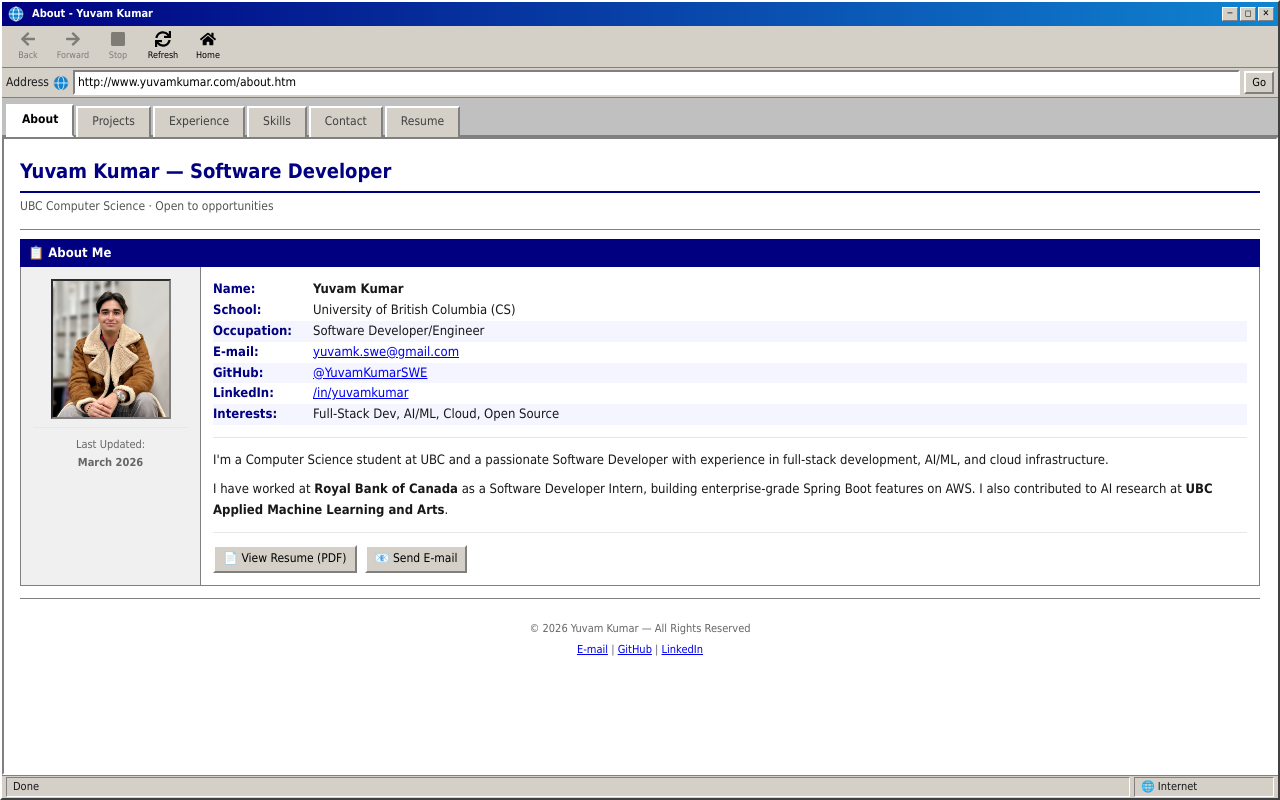
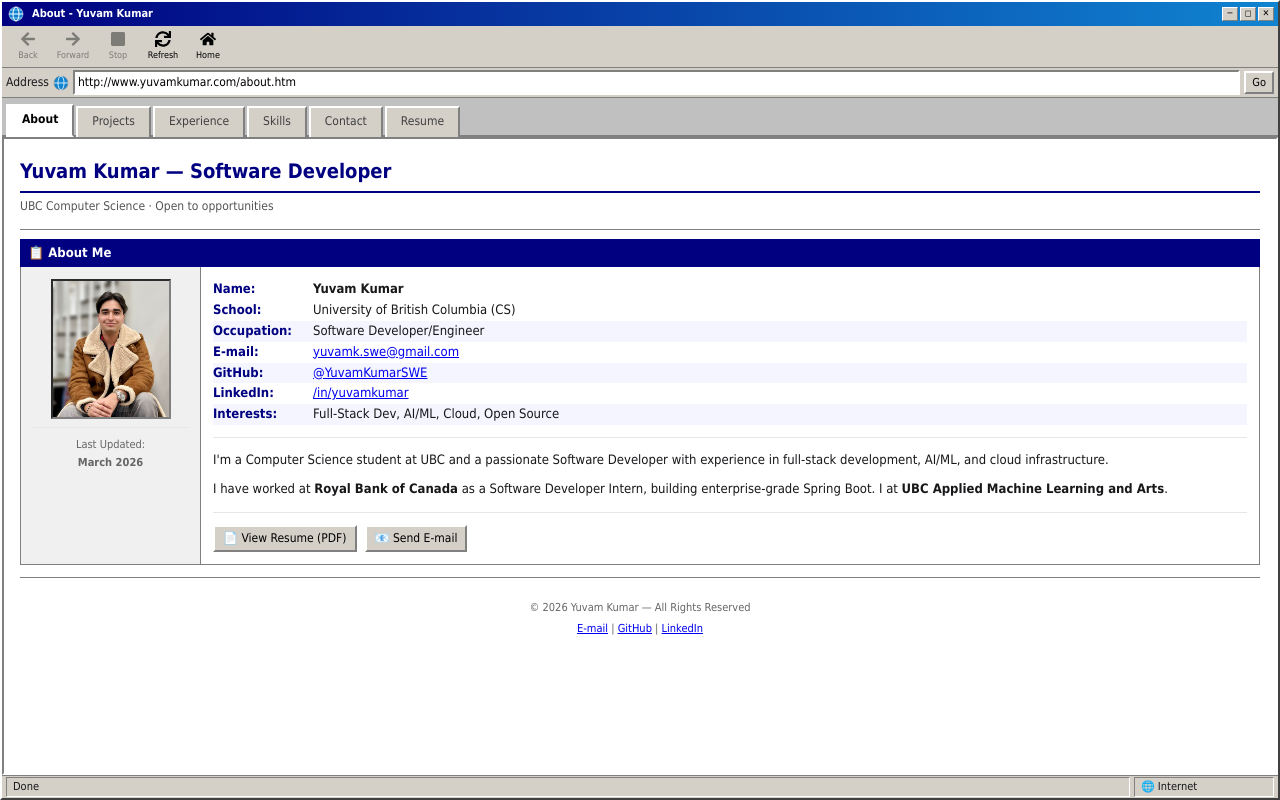
Before and after one commit to YuvamKumarSWE/PersonalPortfolio, a React (Vite) app: page / in a window 1280 px wide. Built offline with nearby package versions, Linux system fonts and the light colour scheme; a web font is replaced by a local one.

Commit message:
Refactor AboutTab content for clarity
Corrected sentence structure and removed redundant information.

```diff
--- a/src/Components/tabs/AboutTab.jsx
+++ b/src/Components/tabs/AboutTab.jsx
@@ -108,8 +108,7 @@ export default function AboutTab() {
           </p>
           <p style={{ fontSize: 13, lineHeight: 1.6, marginBottom: 8 }}>
             I have worked at <strong>Royal Bank of Canada</strong> as a Software Developer Intern,
-            building enterprise-grade Spring Boot features on AWS. I also contributed to
-            AI research at <strong>UBC Applied Machine Learning and Arts</strong>.
+            building enterprise-grade Spring Boot. I at <strong>UBC Applied Machine Learning and Arts</strong>.
           </p>
 
           <hr style={{ margin: '12px 0' }} />
```
